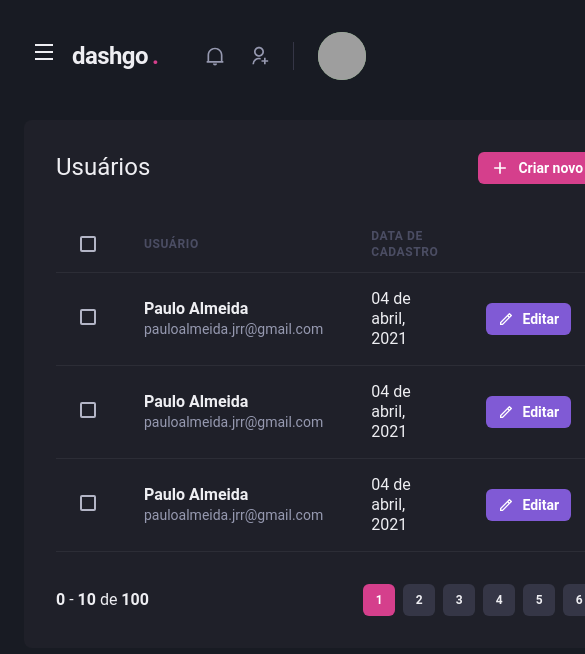
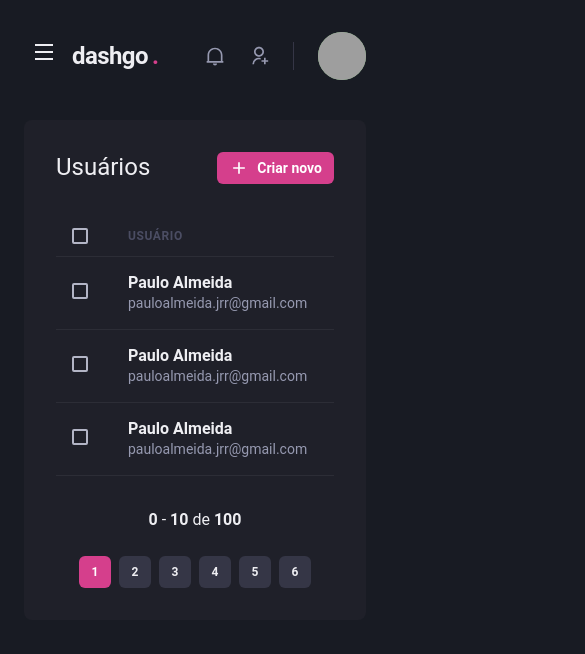
Before and after one commit to paulojrr/dashgo, a Next.js app: page /users in a window 390 px wide. Shown: the top 654 px of the page, 585 px wide, since content can reach past the window. Built offline with nearby package versions, Linux system fonts and the light colour scheme; grey boxes are pictures that could not be loaded.

Commit message:
Listagem responsiva

```diff
--- a/src/components/Pagination/index.tsx
+++ b/src/components/Pagination/index.tsx
@@ -4,7 +4,7 @@
 export function Pagination() {
   return (
     <Stack
-      direction="row"
+      direction={['column', 'row']}
       spacing="6"
       mt="8"
       justify="space-between"
--- a/src/pages/users/index.tsx
+++ b/src/pages/users/index.tsx
@@ -1,25 +1,30 @@
 import {
-  Text,
+  Box,
+  Button,
+  Checkbox,
+  Flex,
+  Heading,
+  Icon,
+  Table,
   Tbody,
   Td,
+  Text,
+  Th,
+  Thead,
   Tr,
-  Checkbox,
-  Table,
-  Thead,
-  Th,
-  Icon,
-  Box,
-  Flex,
-  Heading,
-  Button,
+  useBreakpointValue,
 } from '@chakra-ui/react';
 import { RiAddLine, RiPencilLine } from 'react-icons/ri';
-
 import { Header } from '../../components/Header';
 import { Pagination } from '../../components/Pagination';
 import { Sidebar } from '../../components/Sidebar';
 
 export default function UserList() {
+  const isWideVersion = useBreakpointValue({
+    base: false,
+    lg: true,
+  });
+
   return (
     <Box>
       <Header />
@@ -47,17 +52,15 @@
           <Table colorScheme="whiteAlpha">
             <Thead>
               <Tr>
-                <Th px="6" color="gray.300" width="8">
+                <Th px={['4', '4', '6']} color="gray.300" width="8">
                   <Checkbox colorScheme="pink" />
                 </Th>
                 <Th>Usuário</Th>
-                <Th>Data de cadastro</Th>
-                <Th width="8"></Th>
               </Tr>
             </Thead>
             <Tbody>
               <Tr>
-                <Td px="6">
+                <Td px={['4', '4', '6']}>
                   <Checkbox colorScheme="pink" />
                 </Td>
                 <Td>
@@ -68,23 +71,12 @@
                     </Text>
                   </Box>
                 </Td>
-                <Td>04 de abril, 2021</Td>
-                <Td>
-                  <Button
-                    as="a"
-                    size="sm"
-                    fontSize="sm"
-                    colorScheme="purple"
-                    leftIcon={<Icon as={RiPencilLine} fontSize="16" />}
-                  >
-                    Editar
-                  </Button>
-                </Td>
+                {isWideVersion && <Td>04 de abril, 2021</Td>}
               </Tr>
             </Tbody>
             <Tbody>
               <Tr>
-                <Td px="6">
+                <Td px={['4', '4', '6']}>
                   <Checkbox colorScheme="pink" />
                 </Td>
                 <Td>
@@ -95,23 +87,12 @@
                     </Text>
                   </Box>
                 </Td>
-                <Td>04 de abril, 2021</Td>
-                <Td>
-                  <Button
-                    as="a"
-                    size="sm"
-                    fontSize="sm"
-                    colorScheme="purple"
-                    leftIcon={<Icon as={RiPencilLine} fontSize="16" />}
-                  >
-                    Editar
-                  </Button>
-                </Td>
+                {isWideVersion && <Td>04 de abril, 2021</Td>}
               </Tr>
             </Tbody>
             <Tbody>
               <Tr>
-                <Td px="6">
+                <Td px={['4', '4', '6']}>
                   <Checkbox colorScheme="pink" />
                 </Td>
                 <Td>
@@ -122,18 +103,7 @@
                     </Text>
                   </Box>
                 </Td>
-                <Td>04 de abril, 2021</Td>
-                <Td>
-                  <Button
-                    as="a"
-                    size="sm"
-                    fontSize="sm"
-                    colorScheme="purple"
-                    leftIcon={<Icon as={RiPencilLine} fontSize="16" />}
-                  >
-                    Editar
-                  </Button>
-                </Td>
+                {isWideVersion && <Td>04 de abril, 2021</Td>}
               </Tr>
             </Tbody>
           </Table>
```
